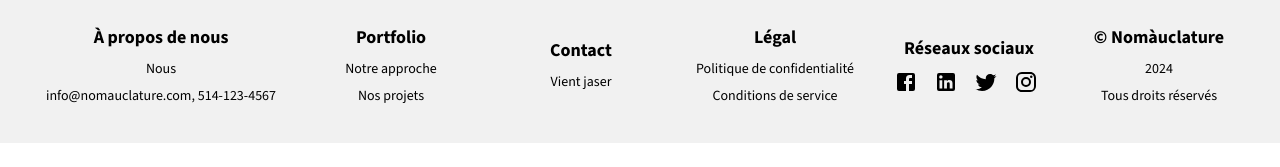
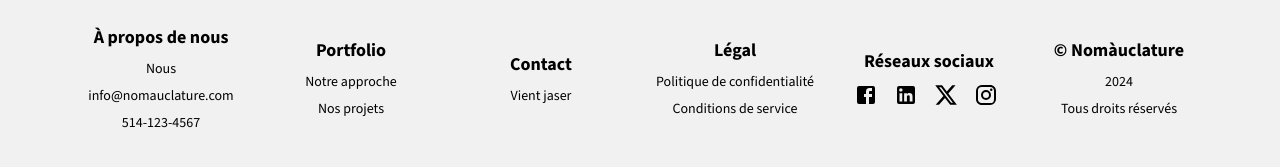
Before and after one commit to Orchydae/nomauclature, a React (Vite) app: page / in a window 1280 px wide. Shown: the part 1097-1264 px from the top of the page. Before the commit the page ends 1240 px from the top, so only its background shows below. Built offline with nearby package versions, Linux system fonts and the light colour scheme; a web font is replaced by a local one.

Commit message:
chore: Update Twitter to X and remove unused licenses

```diff
--- a/src/components/footer/Footer.tsx
+++ b/src/components/footer/Footer.tsx
@@ -1,7 +1,7 @@
 import './Footer.css';
 import FacebookIcon from '@mui/icons-material/Facebook';
 import LinkedInIcon from '@mui/icons-material/LinkedIn';
-import TwitterIcon from '@mui/icons-material/Twitter';
+import XIcon from '@mui/icons-material/X';
 import InstagramIcon from '@mui/icons-material/Instagram';
 import { Stack } from '@mui/material';
 
@@ -9,7 +9,7 @@
     const footerItems = [
         {
             title: "À propos de nous",
-            links: ["Nous", "info@nomauclature.com, 514-123-4567"]
+            links: ["Nous", "info@nomauclature.com", "514-123-4567"]
         },
         {
             title: "Portfolio",
@@ -29,7 +29,7 @@
                 <Stack direction="row" spacing={2}>
                     <FacebookIcon />
                     <LinkedInIcon />
-                    <TwitterIcon />
+                    <XIcon />
                     <InstagramIcon />
                 </Stack>
             )
```
Also changed, not shown: 1 other file (tests, documents, lock files or other folders).
